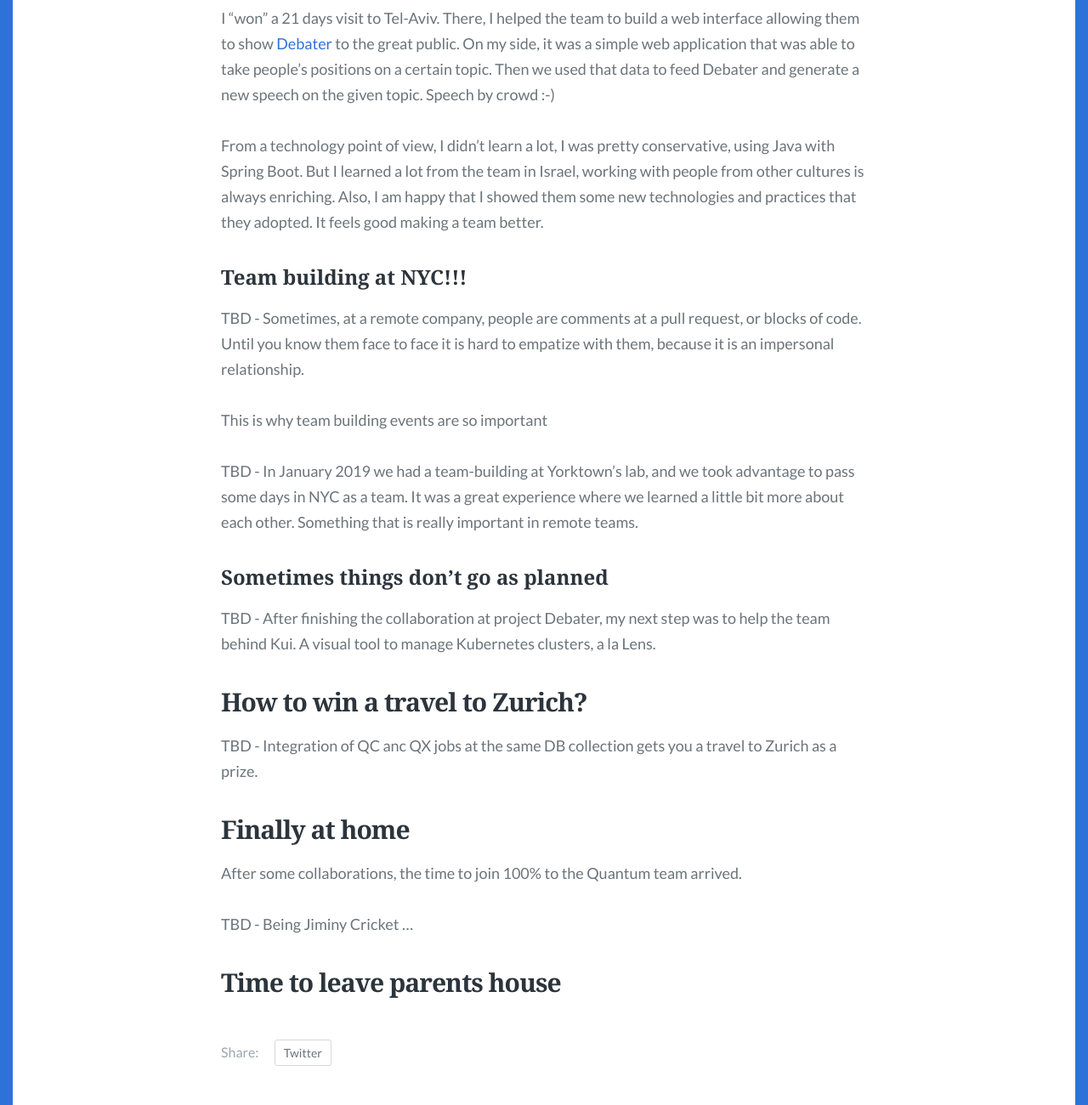
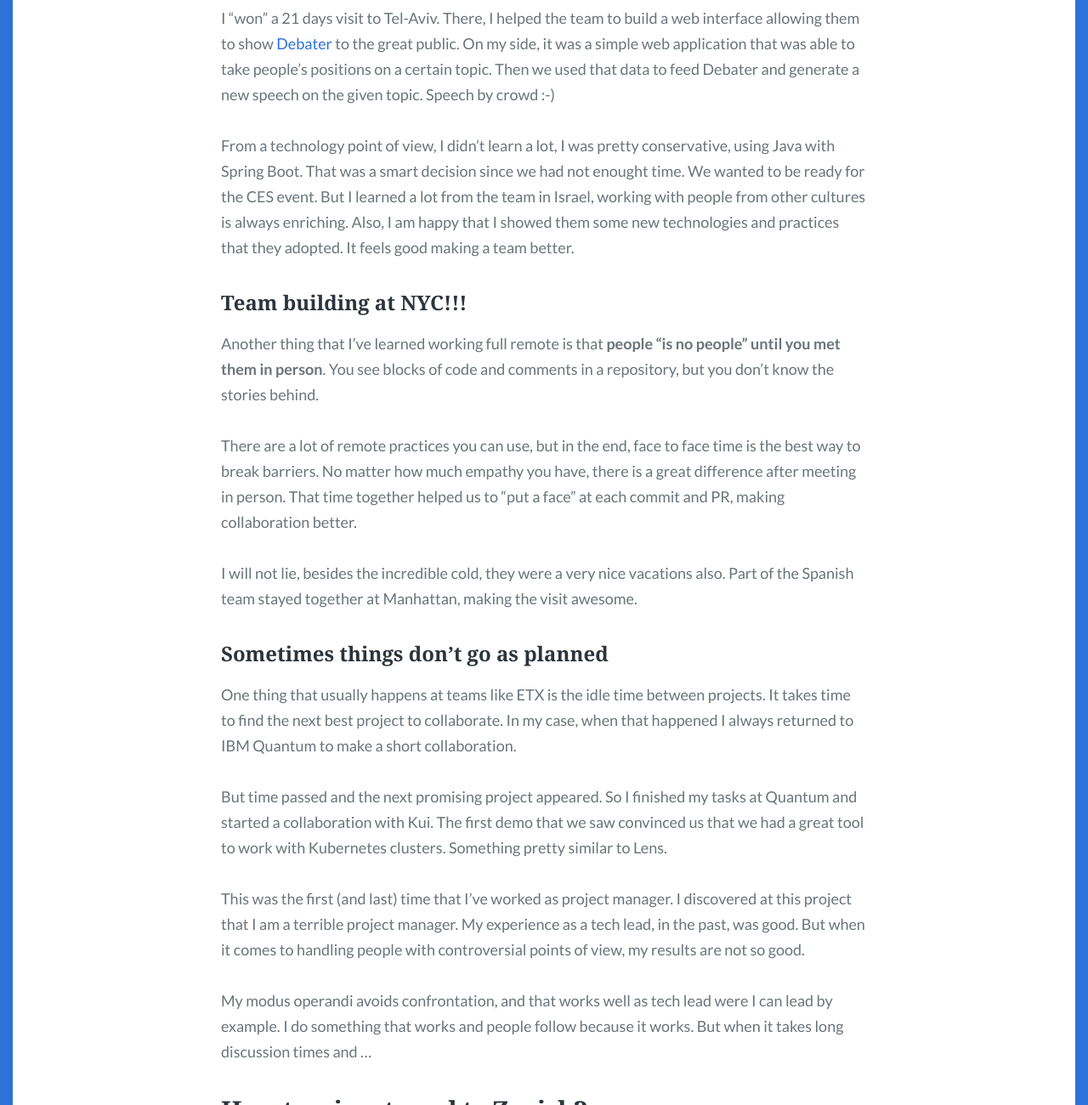
Before and after one commit to ydarias/ydarias.github.io, a Jekyll site: the page built from _posts/2022-02-11-see-you-soon-ibm-research.md, in a window 1280 px wide and 1400 px high, scrolled down 2663 px, cut to the strip 100-1400 px from the top of the window. Shown: the whole strip at 85% size. Built offline with Jekyll 4.4.1, drawn with Linux system fonts in a browser that asks for light colours; some web fonts are replaced; some of the changed text lies outside the part shown.

Commit message:
Added more content to see you soon post

```diff
--- a/_posts/2022-02-11-see-you-soon-ibm-research.md
+++ b/_posts/2022-02-11-see-you-soon-ibm-research.md
@@ -19,15 +19,15 @@
 
 ### Qiskit Studio
 
-My first stop at IBM Research was ETX. And what the hell is ETX you say? The team in charge of emerging technologies. Basically, we had to help teams of researchers to materialize their projects. Researchers are good at creating new and awesome discoveries, and we helped them to know how to fit that in the market.
+My first stop at IBM Research was ETX. And what the hell is ETX you say? The team in charge of emerging technologies. Basically, we had to help teams of researchers to materialize their projects. Researchers are very good at innovating, and we helped them to know how to fit that in the market.
 
-After some first days of not being sure where I fitted in, I started to a new proof of concept for IBM Quantum. We built a Visual Studio extension, [Qiskit Studio](https://github.com/qiskit-community/qiskit-vscode), which helped people to write quantum programs.
+After some first days of not being sure where I fitted in, I started a new proof of concept for IBM Quantum. We built a Visual Studio extension, [Qiskit Studio](https://github.com/qiskit-community/qiskit-vscode), which helped people to write quantum programs.
 
 It was an interesting landing into the company, but we had to put the project in the fridge. I had the opportunity to learn a bit more about ANTLR and how to develop a Visual Studio extension though.
 
 ### Visiting the USA for the first time, and also Tel-Aviv
 
-I always had the intention to visit the United States, but I was always busy, or something else happened. Problem solved, in August 2018 I had my first visit to the IBM Research labs at Yorktown.
+I always had the intention to visit the United States, but I was always busy, or something else happened. Problem solved, in August 2018 I did my first visit to the IBM Research labs at Yorktown.
 
 [Axel](https://twitter.com/axelhzf) and I traveled there to do some consultancy work. During my time there I've discussed with my boss about the next project. Some promising technology in development by the lab at Haifa.
 
@@ -35,19 +35,29 @@
 
 I "won" a 21 days visit to Tel-Aviv. There, I helped the team to build a web interface allowing them to show [Debater](https://research.ibm.com/interactive/project-debater/) to the great public. On my side, it was a simple web application that was able to take people's positions on a certain topic. Then we used that data to feed Debater and generate a new speech on the given topic. Speech by crowd :-)
 
-From a technology point of view, I didn't learn a lot, I was pretty conservative, using Java with Spring Boot. But I learned a lot from the team in Israel, working with people from other cultures is always enriching. Also, I am happy that I showed them some new technologies and practices that they adopted. It feels good making a team better.
+From a technology point of view, I didn't learn a lot, I was pretty conservative, using Java with Spring Boot. That was a smart decision since we had not enought time. We wanted to be ready for the CES event. But I learned a lot from the team in Israel, working with people from other cultures is always enriching. Also, I am happy that I showed them some new technologies and practices that they adopted. It feels good making a team better.
 
 ### Team building at NYC!!!
 
-TBD - Sometimes, at a remote company, people are comments at a pull request, or blocks of code. Until you know them face to face it is hard to empatize with them, because it is an impersonal relationship.
+Another thing that I've learned working full remote is that **people "is no people" until you met them in person**. You see blocks of code and comments in a repository, but you don't know the stories behind.
 
-This is why team building events are so important
+There are a lot of remote practices you can use, but in the end, face to face time is the best way to break barriers. No matter how much empathy you have, there is a great difference after meeting in person. That time together helped us to "put a face" at each commit and PR, making collaboration better.
 
-TBD - In January 2019 we had a team-building at Yorktown's lab, and we took advantage to pass some days in NYC as a team. It was a great experience where we learned a little bit more about each other. Something that is really important in remote teams.
+[](frozen-canaries.jpg)
+
+I will not lie, besides the incredible cold, they were a very nice vacations also. Part of the Spanish team stayed together at Manhattan, making the visit awesome.
+
+[](craftmanship.jpg)
 
 ### Sometimes things don't go as planned
 
-TBD - After finishing the collaboration at project Debater, my next step was to help the team behind Kui. A visual tool to manage Kubernetes clusters, a la Lens.
+One thing that usually happens at teams like ETX is the idle time between projects. It takes time to find the next best project to collaborate. In my case, when that happened I always returned to IBM Quantum to make a short collaboration.
+
+But time passed and the next promising project appeared. So I finished my tasks at Quantum and started a collaboration with Kui. The first demo that we saw convinced us that we had a great tool to work with Kubernetes clusters. Something pretty similar to Lens.
+
+This was the first (and last) time that I've worked as project manager. I discovered at this project that I am a terrible project manager. My experience as a tech lead, in the past, was good. But when it comes to handling people with controversial points of view, my results are not so good.
+
+My modus operandi avoids confrontation, and that works well as tech lead were I can lead by example. I do something that works and people follow because it works. But when it takes long discussion times and ...
 
 ## How to win a travel to Zurich?
 
```
